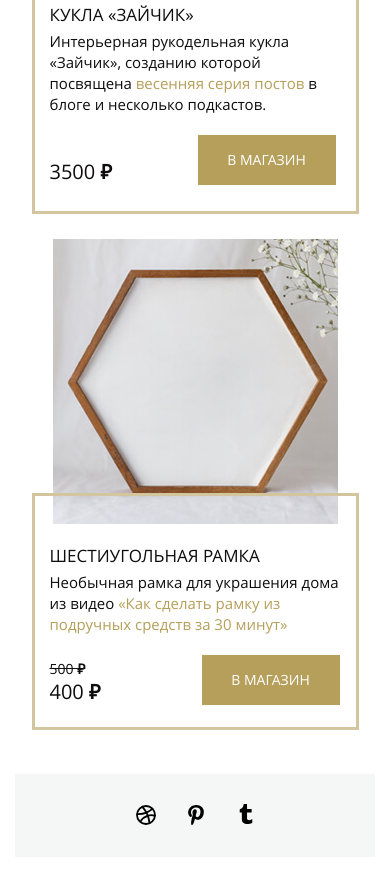
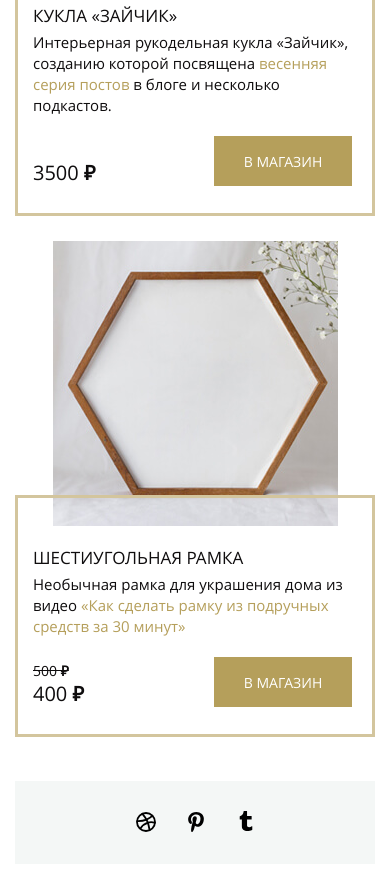
Before and after one commit to VorobevDenis95/mq-diplom, a plain HTML site: page index.html in a window 390 px wide. Shown: the part 6592-7463 px from the top of the page. Drawn offline with Linux system fonts and the light colour scheme.

Commit message:
Правки 2.0

```diff
--- a/css/style.css
+++ b/css/style.css
@@ -553,10 +553,9 @@
   padding-top: 48px;
   padding-left: 18px;
   padding-right: 20px;
-  min-height: 267px;
-  display: flex;
-  flex-direction: column;
+  padding-bottom: 27px;
   border: 3px solid #d3c59d;
+  flex-grow: 1;
 }
 
 .title_shop_section {
@@ -608,25 +607,22 @@
   justify-content: space-between;
 }
 
-.button_shop_section {
+.link-style_shop_section {
   width: 138px;
   height: 50px;
+  padding-top: 16px;
+  text-align: center;
   font-size: 14px;
   font-weight: bold;
   color: #ffffff;
+  text-decoration: none;
   text-transform: uppercase;
   background-color: #b59f5b;
   border: none;
-  cursor: pointer;
 }
 
-.button_shop_section:hover {
+.link-style_shop_section:hover {
   background-color: #323232;
-}
-
-.link-button_shop_section {
-  text-decoration: none;
-  color: #ffffff;
 }
 
 /* Popup */
@@ -651,9 +647,9 @@
   flex-direction: column;
   max-width: 390px;
   width: 100%;
-  min-height: 590px;
   padding-left: 30px;
   padding-right: 30px;
+  padding-bottom: 50px;
   background-color: #fff;
 }
 
@@ -854,7 +850,7 @@
   margin-left: 10px;
 }
 
-@media (min-width: 768px) and (max-width: 1200px) {
+@media (min-width: 641px) and (max-width: 1200px) {
   /* Header Tablet */
 
   .header {
@@ -986,11 +982,8 @@
   .shop_section {
     margin-top: 5px;
     margin-bottom: 22px;
+    max-width: 100%;
     width: 48.4%;
-  }
-
-  .markup_shop_section {
-    min-height: 260px;
   }
 
   .title_shop_section {
@@ -998,10 +991,6 @@
   }
 
   /* Popup Tablet */
-
-  .popup_content {
-    min-height: 595px;
-  }
 
   .popup_close {
     font-size: 65px;
@@ -1033,7 +1022,7 @@
   /* Footer Tablet */
 
   .footer {
-    margin-top: 14px;
+    margin-top: 30px;
   }
 
   .social-link-dribbble {
@@ -1063,7 +1052,7 @@
   }
 }
 
-@media (max-width: 767px) {
+@media (max-width: 640px) {
   /* Header mobile */
 
   .header {
@@ -1255,22 +1244,11 @@
   .shop_section {
     margin-top: 6px;
     margin-bottom: 19px;
-    max-width: 327px;
-    min-height: 474px;
+    max-width: 100%;
   }
 
   .markup_shop_section {
     padding-left: 15px;
-    min-height: 220px;
-  }
-
-  .markup_shop_section-item2 {
-    min-height: 262px;
-  }
-
-  .markup_shop_section-item3 {
-    min-height: 237px;
-    padding-right: 16px;
   }
 
   .title_shop_section {
@@ -1281,7 +1259,6 @@
 
   .popup_content {
     max-width: 330px;
-    min-height: 540px;
     padding-left: 22px;
     padding-right: 25px;
   }
--- a/index.html
+++ b/index.html
@@ -60,7 +60,7 @@
                             </li>
                         </ul>
                         <a href="#0" class="link-title_block_element">
-                            <h2 class="title_block_element">Сейчас в тренде: сад<br> на подоконнике</h2>
+                            <h2 class="title_block_element">Сейчас в тренде: сад на подоконнике</h2>
                         </a>
                     </div>
                 </div>
@@ -412,9 +412,7 @@
                             <span class="promo-price_shop_section">1000 ₽</span>
                             <span class="price_shop_section">800 ₽</span>
                         </div>
-                        <form action="#0" >
-                            <button type="submit" class="button_shop_section">В магазин</button>
-                         </form>
+                        <a href="#0" class="link-style_shop_section">В магазин</a>
                     </div>
                 </div>
             </section>
@@ -431,9 +429,7 @@
                         <div class="block_price_shop">
                             <span class="price_shop_section">3500 ₽</span>
                         </div>
-                        <form action="#0" >
-                            <button type="submit" class="button_shop_section">В магазин</button>
-                        </form>
+                        <a href="#0" class="link-style_shop_section">В магазин</a>
                     </div>
                 </div>
             </section>
@@ -451,9 +447,7 @@
                             <span class="promo-price_shop_section">500 ₽</span>
                             <span class="price_shop_section">400 ₽</span>
                         </div>
-                        <form action="#0" >
-                            <button type="submit" class="button_shop_section">В магазин</button>
-                        </form>
+                        <a href="#0" class="link-style_shop_section">В магазин</a>
                     </div>
                 </div>
             </section>
```
